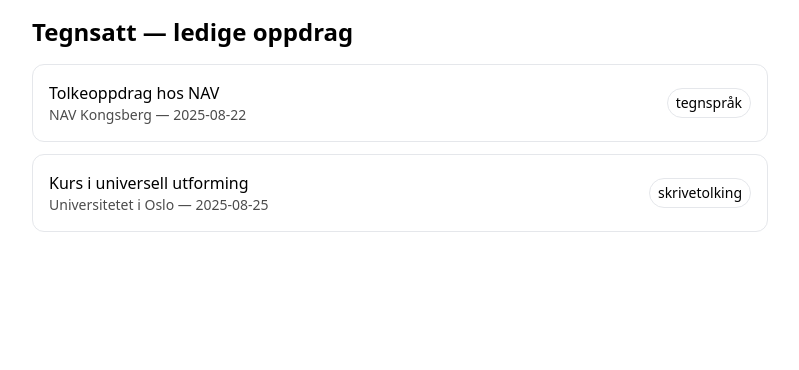
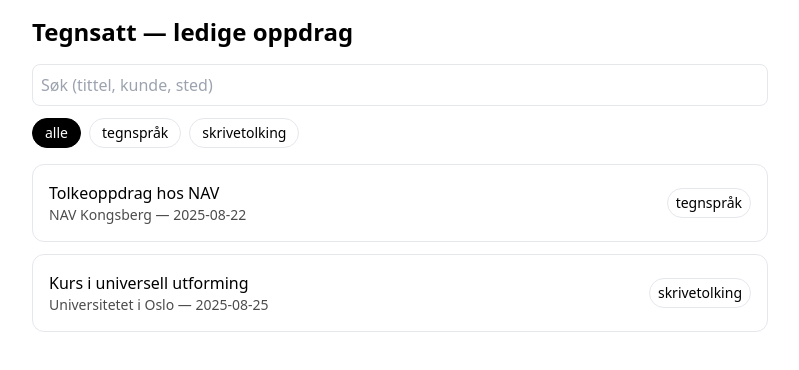
Before and after one commit to bizmomsara/bizmomsara-tegnsatt-coordinator-prototype, a Next.js app: page / in a window 1280 px wide. Shown: the top 370 px of the page, without its empty margins (240-1039 px from the left). Built offline with nearby package versions, Linux system fonts and the light colour scheme.

Commit message:
Update page.jsx

```diff
--- a/app/page.jsx
+++ b/app/page.jsx
@@ -1,5 +1,5 @@
 'use client';
-import { useState } from 'react';
+import { useMemo, useState } from 'react';
 
 const SEED = [
   {
@@ -26,15 +26,59 @@ const SEED = [
   },
 ];
 
+const TYPES = ['tegnspråk', 'skrivetolking'];
+
 export default function Page() {
   const [openId, setOpenId] = useState(null);
+  const [query, setQuery] = useState('');
+  const [typeFilter, setTypeFilter] = useState('alle');
+
+  const chipClass = (value) =>
+    `text-sm px-3 py-1 rounded-full border transition ${
+      typeFilter === value ? 'bg-black text-white border-black' : 'bg-white'
+    }`;
+
+  const list = useMemo(() => {
+    const q = query.trim().toLowerCase();
+    return SEED
+      .filter((a) => (typeFilter === 'alle' ? true : a.type === typeFilter))
+      .filter((a) =>
+        q
+          ? `${a.title} ${a.customer} ${a.address}`.toLowerCase().includes(q)
+          : true
+      );
+  }, [query, typeFilter]);
 
   return (
     <main className="max-w-3xl mx-auto p-4">
       <h1 className="text-2xl font-semibold mb-4">Tegnsatt — ledige oppdrag</h1>
 
+      {/* Søk */}
+      <input
+        value={query}
+        onChange={(e) => setQuery(e.target.value)}
+        placeholder="Søk (tittel, kunde, sted)"
+        className="w-full mb-3 border rounded-lg p-2"
+      />
+
+      {/* Type-filter */}
+      <div className="flex gap-2 mb-4">
+        <button type="button" onClick={() => setTypeFilter('alle')} className={chipClass('alle')}>
+          alle
+        </button>
+        {TYPES.map((t) => (
+          <button key={t} type="button" onClick={() => setTypeFilter(t)} className={chipClass(t)}>
+            {t}
+          </button>
+        ))}
+      </div>
+
+      {/* Resultater */}
+      {list.length === 0 ? (
+        <div className="opacity-70">Ingen treff.</div>
+      ) : (
         <ul className="space-y-3">
-        {SEED.map((a) => (
+          {list.map((a) => (
             <li key={a.id} className="border rounded-xl bg-white">
               <button
                 type="button"
@@ -53,10 +97,7 @@ export default function Page() {
               </button>
 
               {openId === a.id && (
-              <div
-                id={`details-${a.id}`}
-                className="border-t p-4 grid gap-3 md:grid-cols-2"
-              >
+                <div id={`details-${a.id}`} className="border-t p-4 grid gap-3 md:grid-cols-2">
                   <div>
                     <div className="text-sm font-medium">Adresse</div>
                     <div className="text-sm">{a.address}</div>
@@ -74,6 +115,7 @@ export default function Page() {
             </li>
           ))}
         </ul>
+      )}
     </main>
   );
 }
```
Lines whose indentation alone changed are shown as unchanged.
